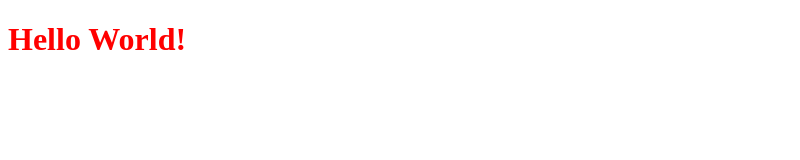
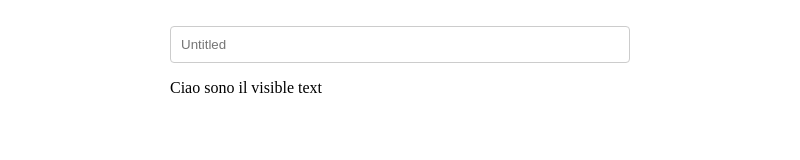
Before and after one commit to beef-e/GarField_Web, an Electron app: page index.html in a window 800 px wide. Drawn offline with Linux system fonts and the light colour scheme.

Commit message:
Introduced basic structure

```diff
--- a/index.html
+++ b/index.html
@@ -7,6 +7,12 @@
 		<link rel="stylesheet" href="public/css/main.css" />
 	</head>
 	<body>
-		<h1>Hello World!</h1>
+		<div class="mainWrapper">
+			<input type="text" name="title" id="titleInput" placeholder="Untitled" />
+			<div class="overflowHidden">
+				<textarea name="textarea" id="textarea"></textarea>
+			</div>
+			<div id="visibleText">Ciao sono il visible text</div>
+		</div>
 	</body>
 </html>
--- a/src/scss/main.scss
+++ b/src/scss/main.scss
@@ -1,3 +1,37 @@
-h1 {
-	color: red;
+* {
+	margin: 0;
+	padding: 0;
+	box-sizing: border-box;
 }
+
+body {
+	max-width: 100vw;
+}
+
+.mainWrapper {
+	width: 100%;
+	max-width: 500px;
+	margin: 0 auto;
+	padding: 20px;
+}
+
+.overflowHidden {
+	overflow: hidden;
+}
+
+input {
+	width: 100%;
+	padding: 10px;
+	border: 1px solid #ccc;
+	border-radius: 4px;
+	box-sizing: border-box;
+	margin-top: 6px;
+	margin-bottom: 16px;
+}
+
+textarea {
+	position: absolute;
+	top: -99999999px;
+	left: 0;
+	opacity: 0;
+}
```
Also changed, not shown: public/css/main.css.
